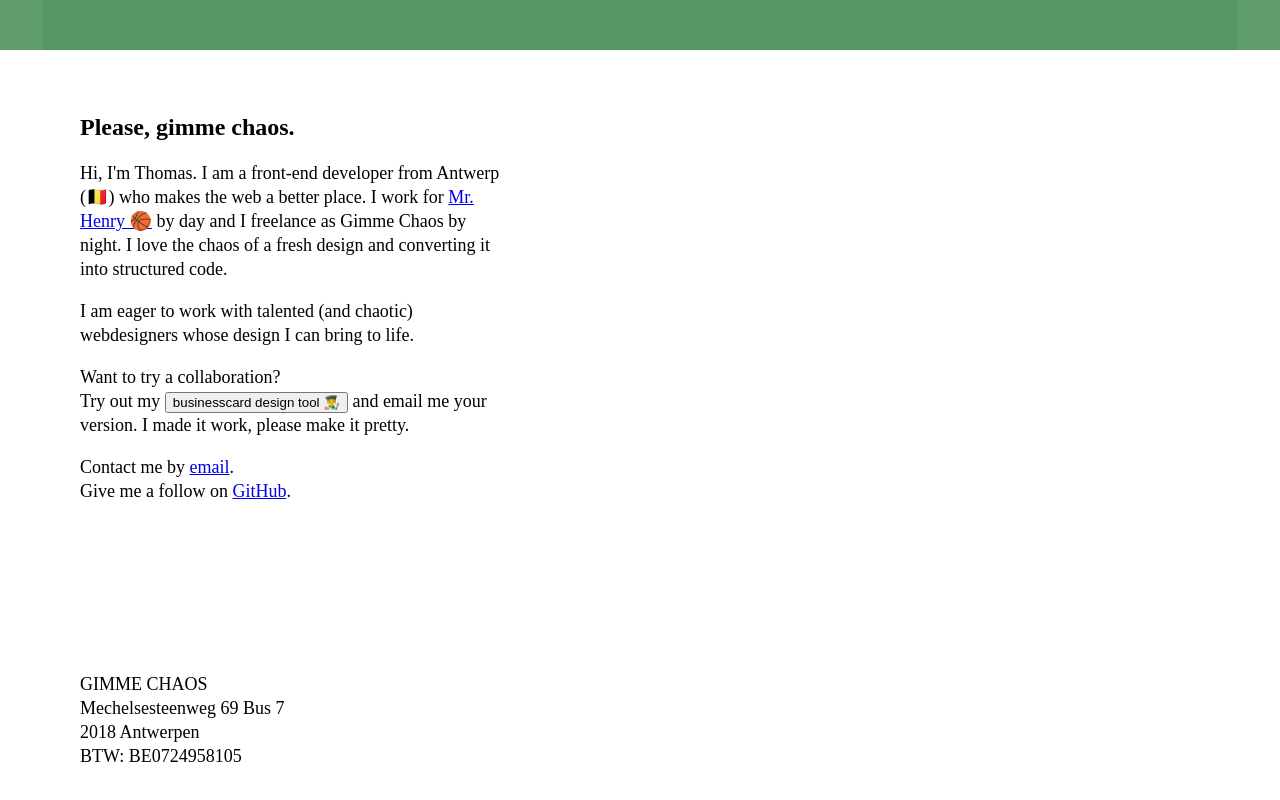
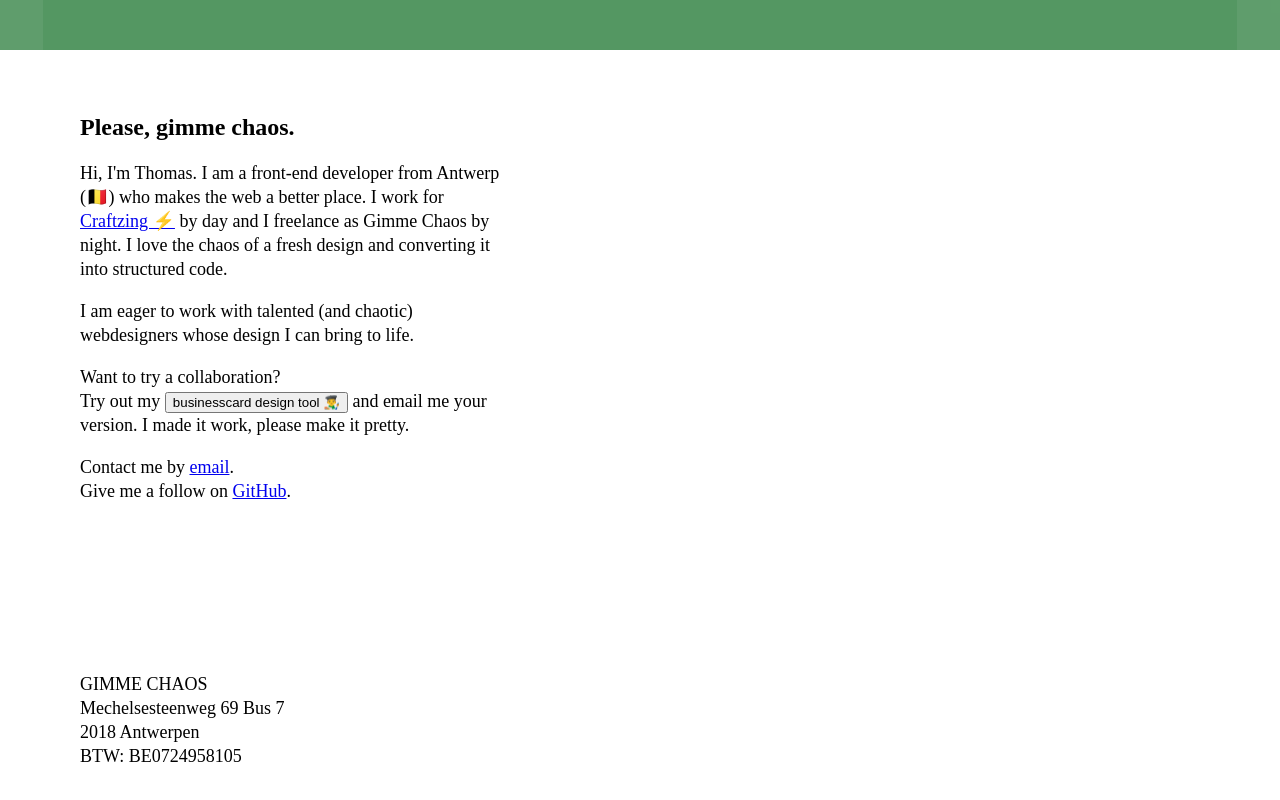
Before and after one commit to thomasverleye/gimmechaos, a website built with webpack: page src/index.html in a window 1280 px wide. Shown: the part 750-1550 px from the top of the page. Built offline with nearby package versions, Linux system fonts and the light colour scheme; some packages are replaced by stand-ins of ours.

Commit message:
Update current employee

```diff
--- a/src/index.html
+++ b/src/index.html
@@ -158,7 +158,7 @@
 
 			<p>
 				Hi, I'm Thomas. I am a front-end developer from Antwerp (🇧🇪) who makes the web a better place. I work
-				for <a href="https://www.mrhenry.be/" rel="noopener noreferrer nofollow">Mr. Henry 🏀</a> by day and I
+				for <a href="https://craftzing.com/" rel="noopener noreferrer nofollow">Craftzing ⚡️</a> by day and I
 				freelance as Gimme Chaos by night. I love the chaos of a fresh design and converting it into structured
 				code.
 			</p>
```
